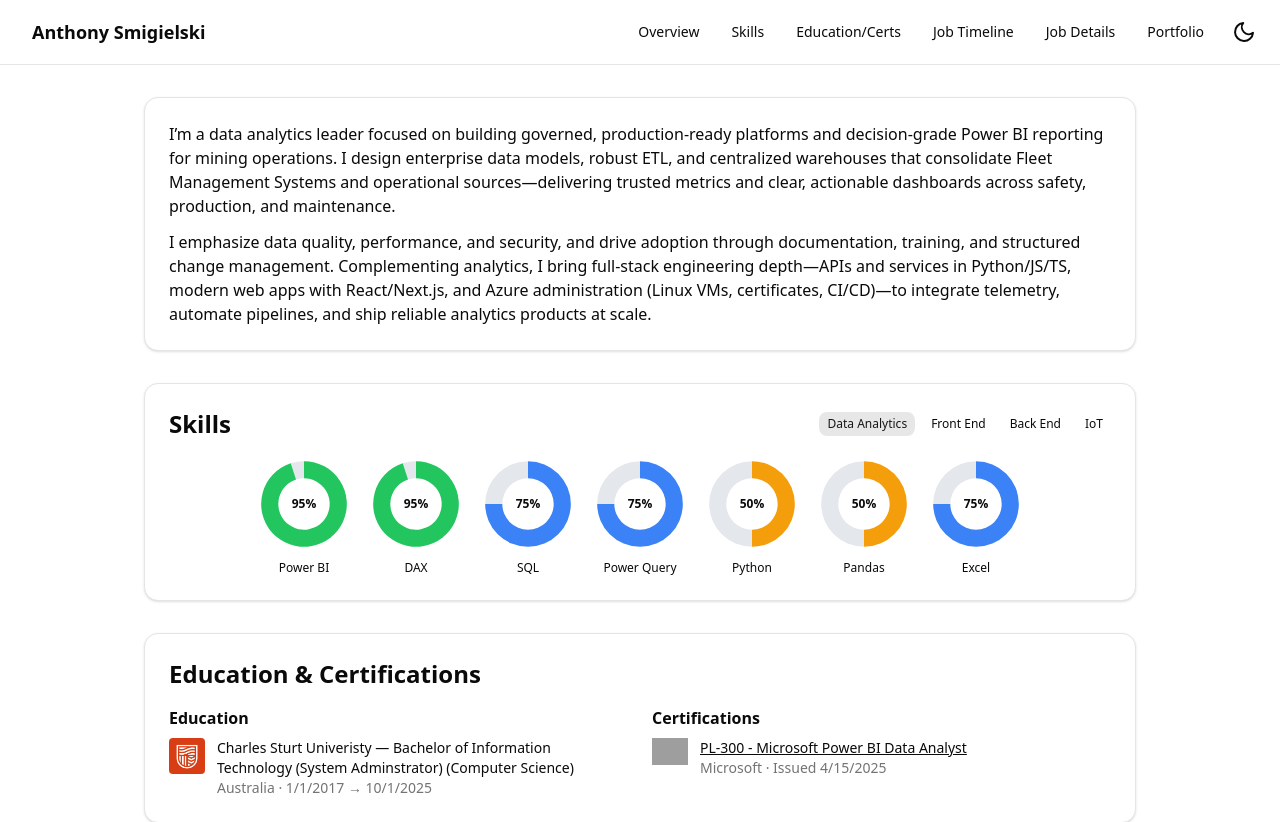
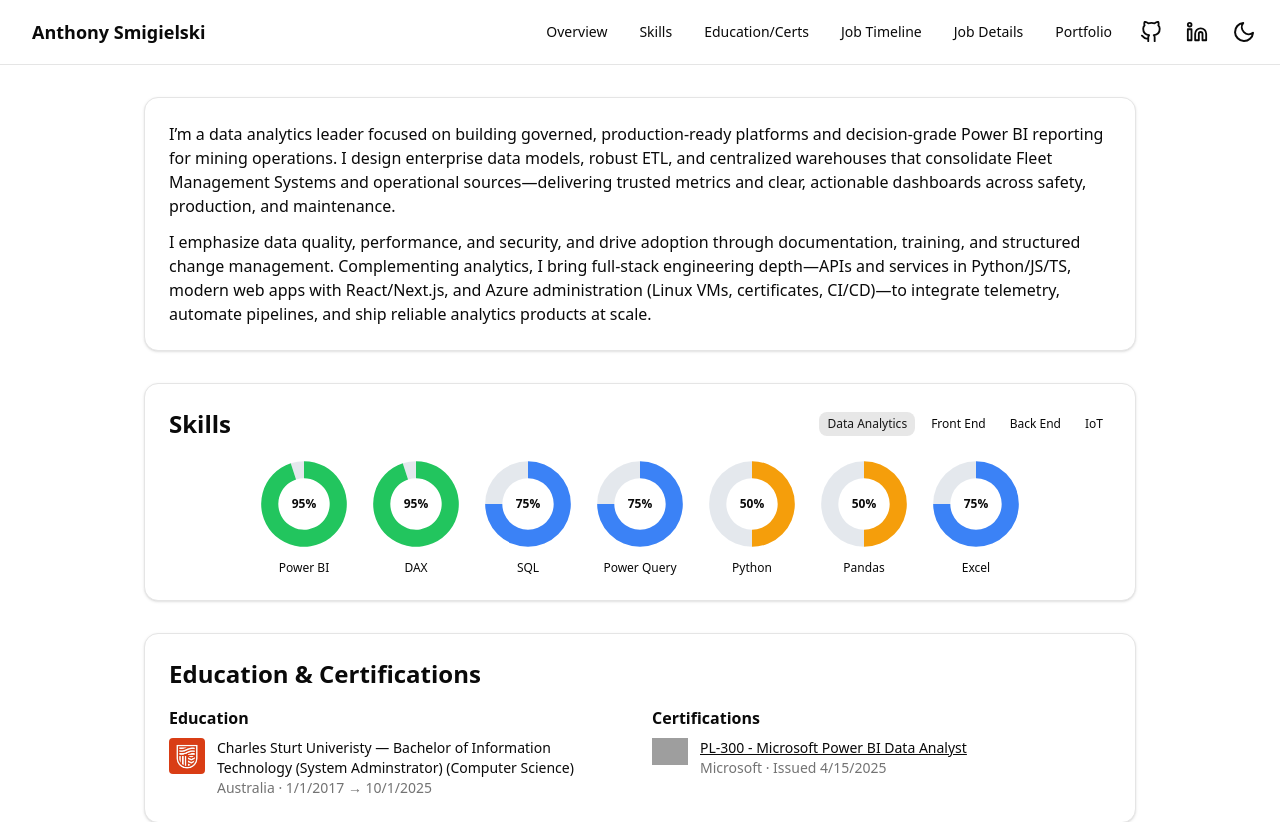
Before and after one commit to a-smiggle/portfolio, a Next.js app: page / in a window 1280 px wide. Shown: the top 822 px of the page. Built offline with nearby package versions, Linux system fonts and the light colour scheme; grey boxes are pictures that could not be loaded.

Commit message:
qdded: gh + linkedin

```diff
--- a/app/layout.tsx
+++ b/app/layout.tsx
@@ -5,8 +5,11 @@
 import { Button } from "@/components/ui/button";
 import { IconButton } from "@/components/ui/icon-button";
 import { Hamburger } from "@/components/ui/hamburger";
-import { FiSun, FiMoon } from "react-icons/fi";
+import { FiSun, FiMoon, FiGithub, FiLinkedin } from "react-icons/fi";
 import { useEffect, useState } from "react";
+
+const GITHUB_URL = "https://github.com/a-smiggle";
+const LINKEDIN_URL = "https://www.linkedin.com/in/anthonysmigielski/";
 
 const geistSans = Geist({
   variable: "--font-geist-sans",
@@ -72,6 +75,24 @@
                 <Button asChild variant="ghost" size="sm">
                   <a href="#portfolio">Portfolio</a>
                 </Button>
+                <a
+                  href={GITHUB_URL}
+                  aria-label="Open GitHub profile"
+                  target="_blank"
+                  rel="noreferrer"
+                  className="inline-flex items-center justify-center rounded-full p-2 transition-colors focus-visible:outline-none focus-visible:ring-2 focus-visible:ring-ring focus-visible:ring-offset-2 bg-transparent hover:bg-accent text-foreground dark:text-foreground"
+                >
+                  <FiGithub size={22} />
+                </a>
+                <a
+                  href={LINKEDIN_URL}
+                  aria-label="Open LinkedIn profile"
+                  target="_blank"
+                  rel="noreferrer"
+                  className="inline-flex items-center justify-center rounded-full p-2 transition-colors focus-visible:outline-none focus-visible:ring-2 focus-visible:ring-ring focus-visible:ring-offset-2 bg-transparent hover:bg-accent text-foreground dark:text-foreground"
+                >
+                  <FiLinkedin size={22} />
+                </a>
                 <IconButton
                   aria-label="Toggle dark mode"
                   icon={isDark ? <FiSun size={24} /> : <FiMoon size={24} />}
@@ -81,6 +102,24 @@
             </div>
             {/* Mobile Nav */}
             <div className="flex md:hidden flex-1 justify-end items-center gap-2">
+              <a
+                href={GITHUB_URL}
+                aria-label="Open GitHub profile"
+                target="_blank"
+                rel="noreferrer"
+                className="inline-flex items-center justify-center rounded-full p-2 transition-colors focus-visible:outline-none focus-visible:ring-2 focus-visible:ring-ring focus-visible:ring-offset-2 bg-transparent hover:bg-accent text-foreground dark:text-foreground"
+              >
+                <FiGithub size={22} />
+              </a>
+              <a
+                href={LINKEDIN_URL}
+                aria-label="Open LinkedIn profile"
+                target="_blank"
+                rel="noreferrer"
+                className="inline-flex items-center justify-center rounded-full p-2 transition-colors focus-visible:outline-none focus-visible:ring-2 focus-visible:ring-ring focus-visible:ring-offset-2 bg-transparent hover:bg-accent text-foreground dark:text-foreground"
+              >
+                <FiLinkedin size={22} />
+              </a>
               <IconButton
                 aria-label="Toggle dark mode"
                 icon={isDark ? <FiSun size={24} /> : <FiMoon size={24} />}
```
Also changed, not shown: 1 other file (tests, documents, lock files or other folders).
